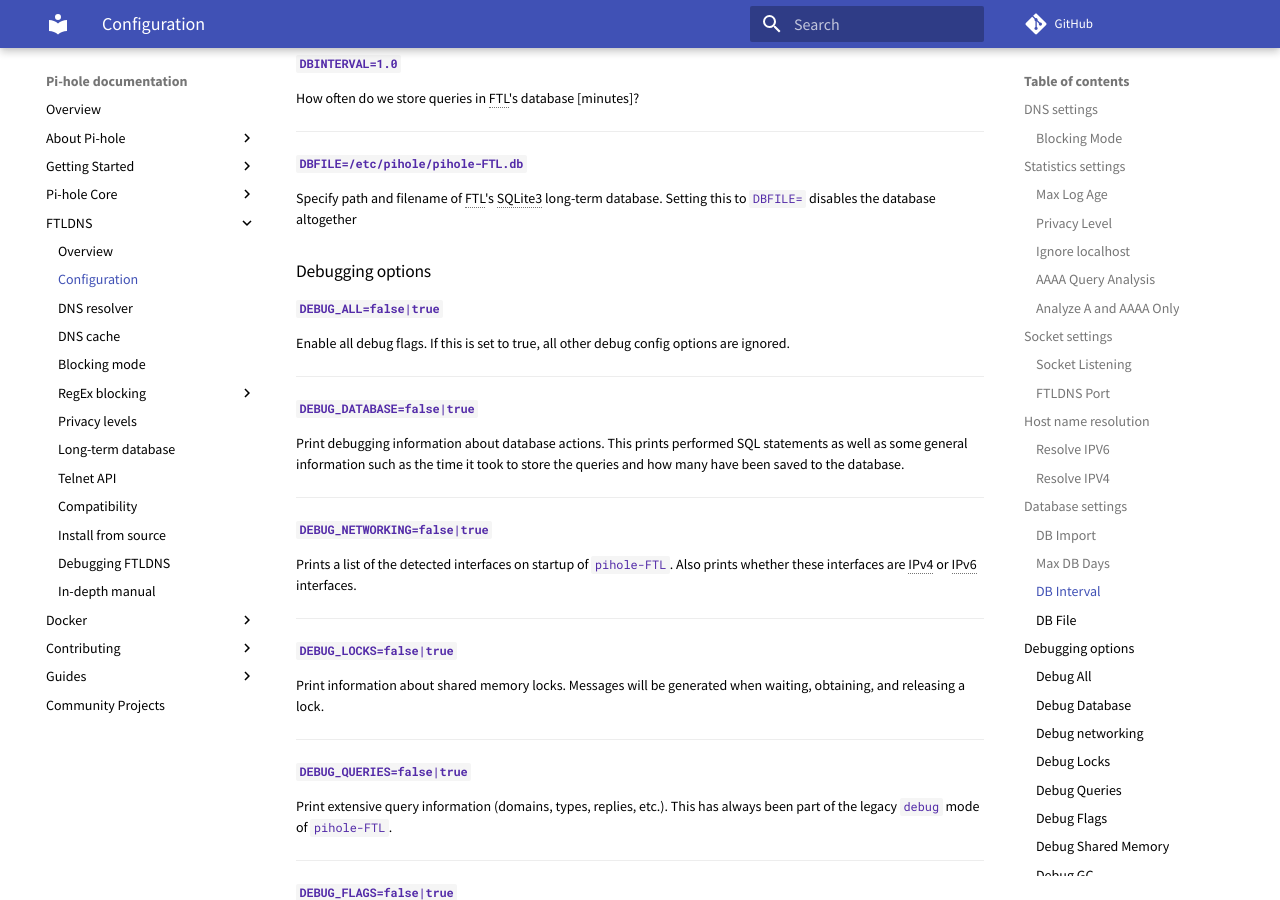
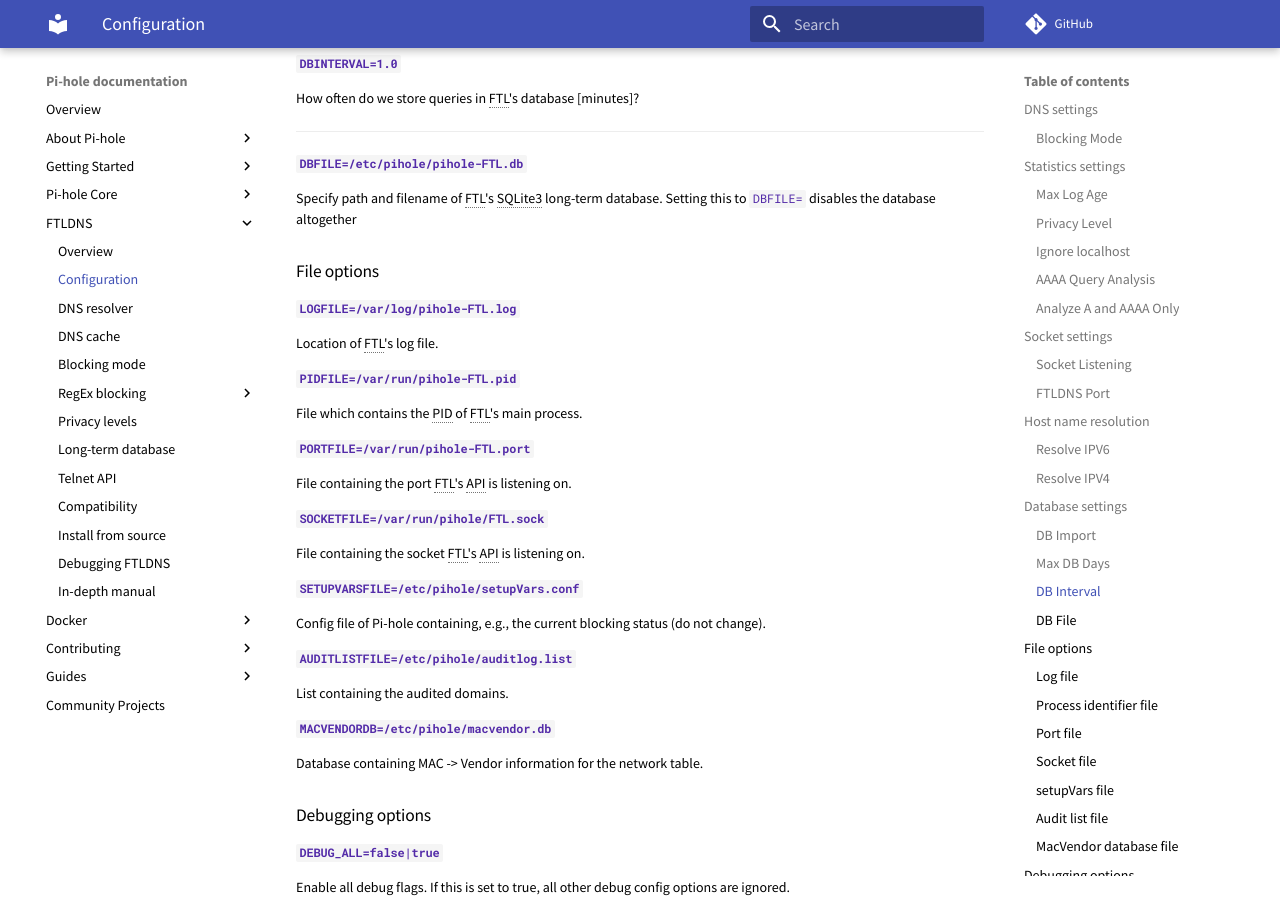
Before and after one commit to pi-hole/docs, an MkDocs documentation site: the page built from docs/ftldns/configfile.md, in a window 1280 px wide and 900 px high, scrolled down 1615 px. Built offline with MkDocs 1.6.1 and Material for MkDocs 9.7.7, drawn with Linux system fonts in a browser that asks for light colours; comment, search, counter and statistics services are not loaded.

Commit message:
Add missing config options supported by pihole-FTL
Signed-off-by: DL6ER <dl6er@dl6er.de>

```diff
--- a/docs/ftldns/configfile.md
+++ b/docs/ftldns/configfile.md
@@ -56,6 +56,32 @@
 #### `DBFILE=/etc/pihole/pihole-FTL.db` {#dbfile data-toc-label='DB File'}
   Specify path and filename of FTL's SQLite3 long-term database. Setting this to `DBFILE=` disables the database altogether
 
+### File options
+
+#### `LOGFILE=/var/log/pihole-FTL.log` {#file_LOGFILE data-toc-label='Log file'}
+  Location of FTL's log file.
+
+#### `PIDFILE=/var/run/pihole-FTL.pid` {#file_PIDFILE data-toc-label='Process identifier file'}
+  File which contains the PID of FTL's main process.
+
+#### `PORTFILE=/var/run/pihole-FTL.port` {#file_PORTFILE data-toc-label='Port file'}
+  File containing the port FTL's API is listening on.
+
+#### `SOCKETFILE=/var/run/pihole/FTL.sock` {#file_SOCKETFILE data-toc-label='Socket file'}
+  File containing the socket FTL's API is listening on.
+
+#### `SETUPVARSFILE=/etc/pihole/setupVars.conf` {#file_SETUPVARSFILE data-toc-label='setupVars file'}
+  Config file of Pi-hole containing, e.g., the current blocking status (do not change).
+
+#### `AUDITLISTFILE=/etc/pihole/auditlog.list` {#file_AUDITLISTFILE data-toc-label='Audit list file'}
+  List containing the audited domains.
+
+#### `MACVENDORDB=/etc/pihole/macvendor.db` {#file_MACVENDORDB data-toc-label='MacVendor database file'}
+  Database containing MAC -> Vendor information for the network table.
+
+<!-- #### `GRAVITYDB=/etc/pihole/gravity.db`
+  Database containing the blocked, white- and blacklisted domains as well as the regex filters. -->
+
 ### Debugging options
 
 #### `DEBUG_ALL=false|true` {#debug_all data-toc-label='Debug All'}
```
